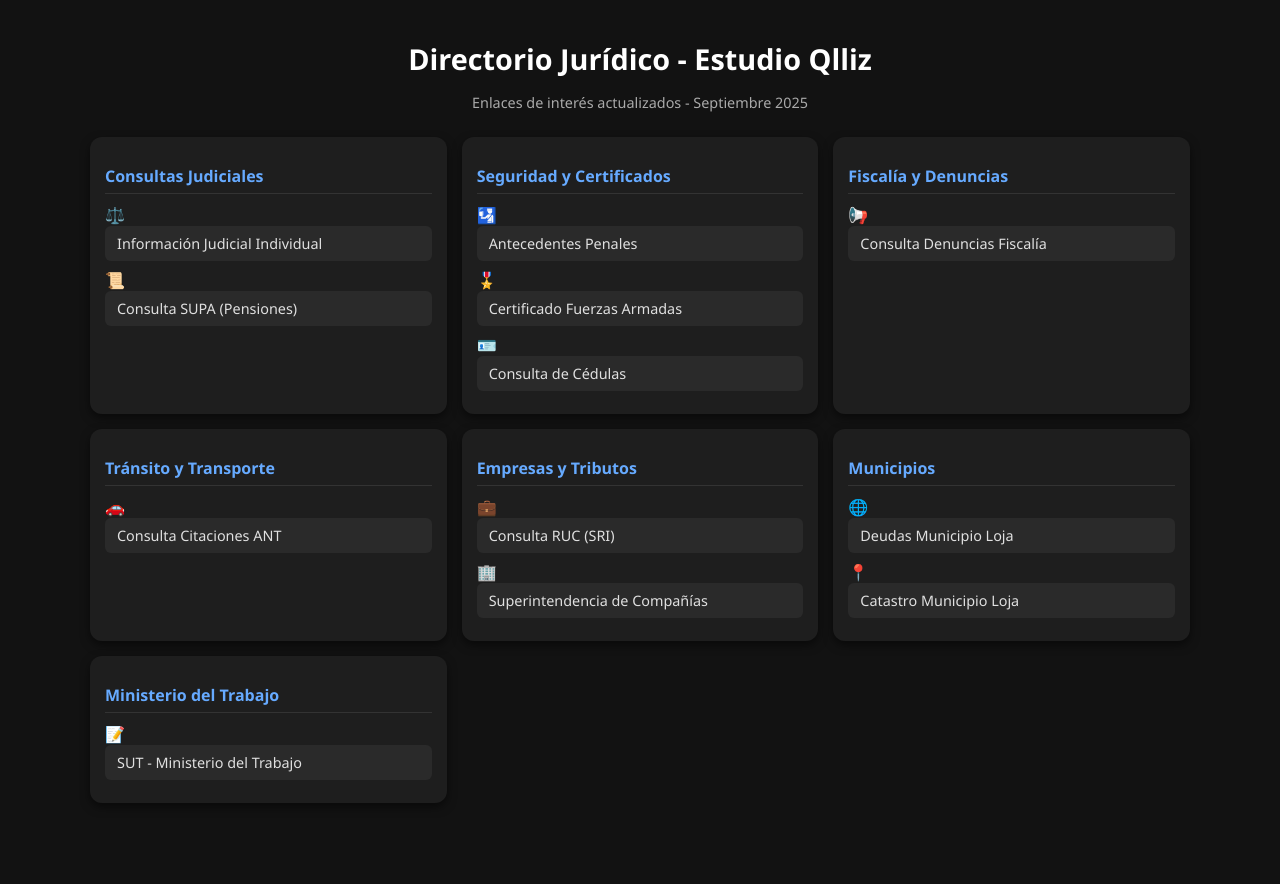
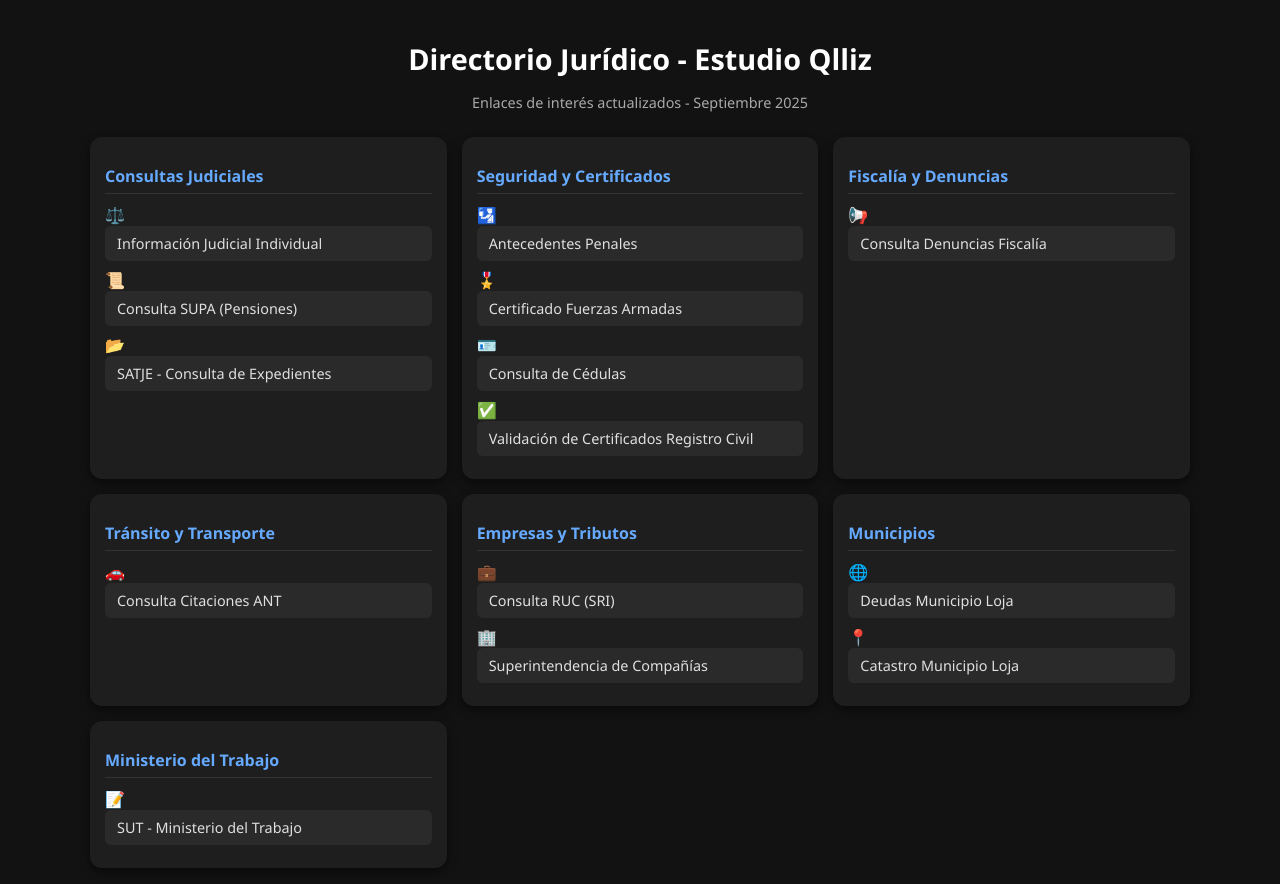
Before and after one commit to mup666/enlacesinteres, a plain HTML site: page index.html in a window 1280 px wide. Before the commit the page ends 823 px from the top, so only its background shows below. Drawn offline with Linux system fonts and the light colour scheme.

Commit message:
Update 6 index.html

```diff
--- a/index.html
+++ b/index.html
@@ -89,6 +89,7 @@
       <ul>
         <li>⚖️ <a href="https://consultas.funcionjudicial.gob.ec/informacionjudicialindividual/pages/index.jsf#!/" target="_blank">Información Judicial Individual</a></li>
         <li>📜 <a href="https://supa.funcionjudicial.gob.ec/pensiones/publico/consulta.jsf" target="_blank">Consulta SUPA (Pensiones)</a></li>
+        <li>📂 <a href="https://procesosjudiciales.funcionjudicial.gob.ec/busqueda" target="_blank">SATJE - Consulta de Expedientes</a></li>
       </ul>
     </div>
 
@@ -98,6 +99,7 @@
         <li>🛂 <a href="https://certificados.ministeriodelinterior.gob.ec/gestorcertificados/antecedentes/" target="_blank">Antecedentes Penales</a></li>
         <li>🎖️ <a href="https://sidehu.midena.gob.ec/certificados/nofa.action" target="_blank">Certificado Fuerzas Armadas</a></li>
         <li>🪪 <a href="https://www.ecuadorlegalonline.com/consultas/registro-civil/consultar-cedulas/" target="_blank">Consulta de Cédulas</a></li>
+        <li>✅ <a href="https://apps.registrocivil.gob.ec/portalCiudadano/valida.jsf" target="_blank">Validación de Certificados Registro Civil</a></li>
       </ul>
     </div>
 
```
